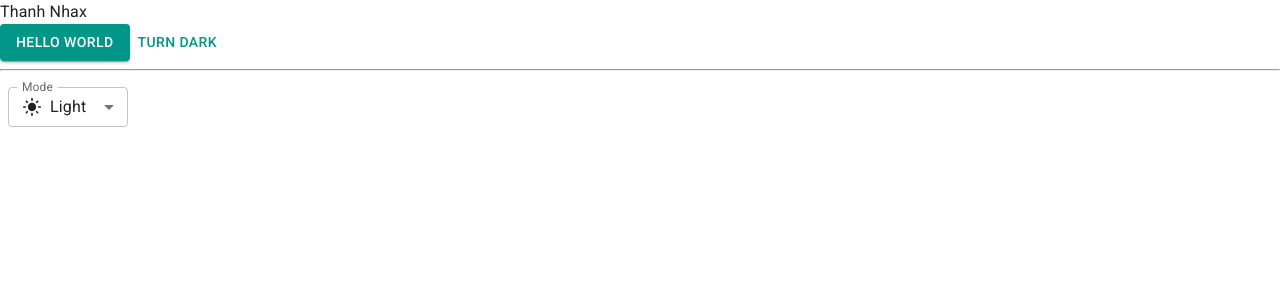
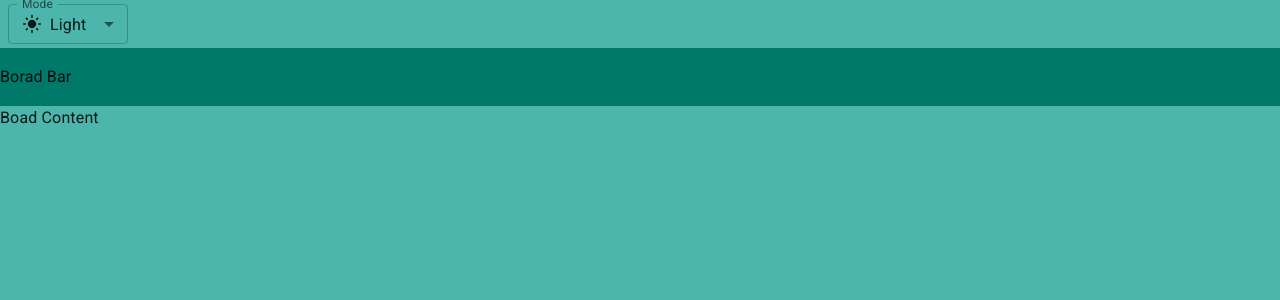
Before and after one commit to ThanhNhax/trello-web, a React (Vite) app: page / in a window 1280 px wide. Shown: the top 300 px of the page. Built offline with nearby package versions, Linux system fonts and the light colour scheme.

Commit message:
phan tich layout co ban

```diff
--- a/index.html
+++ b/index.html
@@ -8,7 +8,7 @@
       href="https://fonts.googleapis.com/css2?family=Roboto:wght@300;400;500;600;700&display=swap"
     />
     <meta name="viewport" content="width=device-width, initial-scale=1.0" />
-    <title>Vite + React</title>
+    <title>Trello MERN STACK</title>
   </head>
   <body>
     <div id="root"></div>
--- a/src/App.jsx
+++ b/src/App.jsx
@@ -1,5 +1,3 @@
-import Button from '@mui/material/Button'
-
 import { useColorScheme } from '@mui/material/styles'
 import InputLabel from '@mui/material/InputLabel'
 import MenuItem from '@mui/material/MenuItem'
@@ -9,6 +7,7 @@
 import LightMode from '@mui/icons-material/LightMode'
 import DarkModeOutlined from '@mui/icons-material/DarkModeOutlined'
 import SettingsBrightness from '@mui/icons-material/SettingsBrightness'
+import Container from '@mui/material/Container'
 
 function ModeSelect() {
   const { mode, setMode } = useColorScheme()
@@ -47,29 +46,41 @@
   )
 }
 
-function ModeToggle() {
-  const { mode, setMode } = useColorScheme()
-
-  return (
-    <Button
-      onClick={() => {
-        setMode(mode === 'light' ? 'dark' : 'light')
-      }}
-    >
-      {mode === 'light' ? 'Turn dark' : 'Turn light'}
-    </Button>
-  )
-}
-
 function App() {
   return (
-    <>
-      <div>Thanh Nhax</div>
-      <Button variant='contained'>Hello world</Button>
-      <ModeToggle />
-      <hr />
-      <ModeSelect />
-    </>
+    <Container disableGutters maxWidth={false} sx={{ height: '100vh' }}>
+      <Box
+        sx={{
+          backgroundColor: 'primary.light',
+          width: '100%',
+          height: (theme) => theme.trello.appBarHeight,
+          display: 'flex',
+          alignItems: 'center'
+        }}
+      >
+        <ModeSelect />
+      </Box>
+      <Box
+        sx={{
+          backgroundColor: 'primary.dark',
+          width: '100%',
+          height: (theme) => theme.trello.boarBarHeight,
+          display: 'flex',
+          alignItems: 'center'
+        }}
+      >
+        Borad Bar
+      </Box>
+      <Box
+        sx={{
+          backgroundColor: 'primary.light',
+          height: (theme) =>
+            `calc(100vh - ${theme.trello.appBarHeight} - ${theme.trello.boarBarHeight} )`
+        }}
+      >
+        Boad Content
+      </Box>
+    </Container>
   )
 }
 
--- a/src/theme.js
+++ b/src/theme.js
@@ -3,6 +3,10 @@
 
 // Create a theme instance.
 const theme = extendTheme({
+  trello: {
+    appBarHeight: '48px',
+    boarBarHeight: '58px'
+  },
   colorSchemes: {
     light: {
       palette: {
```
